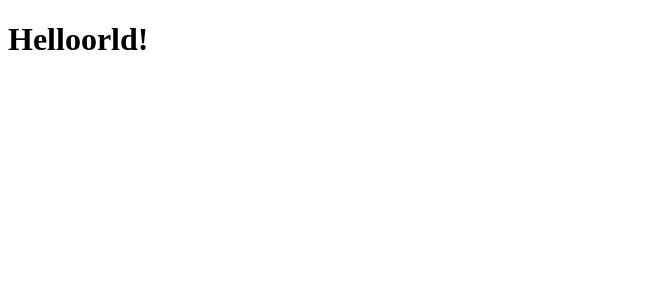
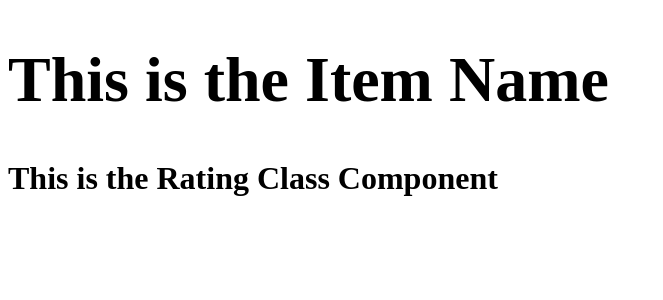
Before and after one commit to expressel-io/expressel-item-gallery-service, a React app: page / in a window 1280 px wide. Shown: the top 300 px of the page, without its empty margins (0-663 px from the left). Built offline with nearby package versions, Linux system fonts and the light colour scheme; the HTML template or start-up script is replaced by a standard one.

Commit message:
Stub out 'TitleAndStarRating' and 'Rating' components

```diff
--- a/client/src/components/App.jsx
+++ b/client/src/components/App.jsx
@@ -1,4 +1,5 @@
 import React from 'react';
+import TitleAndStarRating from './TitleAndStarRating/TitleAndStarRating';
 
 class App extends React.Component {
   constructor(props) {
@@ -9,7 +10,7 @@ class App extends React.Component {
   render() {
     return (
       <h1>
-      Helloorld!
+        <TitleAndStarRating />
       </h1>
     );
   }
--- /dev/null
+++ b/client/src/components/TitleAndStarRating/Rating/Rating.jsx
@@ -0,0 +1,19 @@
+import React from 'react';
+
+
+class Rating extends React.Component {
+  constructor(props) {
+    super(props);
+    this.state = {};
+  }
+
+  render() {
+    return (
+      <div>
+        This is the Rating Class Component
+      </div>
+    );
+  }
+}
+
+export default Rating;
--- /dev/null
+++ b/client/src/components/TitleAndStarRating/TitleAndStarRating.jsx
@@ -0,0 +1,15 @@
+import React from 'react';
+import Rating from './Rating/Rating';
+
+function TitleAndStarRating(props) {
+  return (
+    <div className="titleAndStarRating">
+      <h1>
+        This is the Item Name
+      </h1>
+      <Rating props={props} />
+    </div>
+  );
+}
+
+export default TitleAndStarRating;
```
